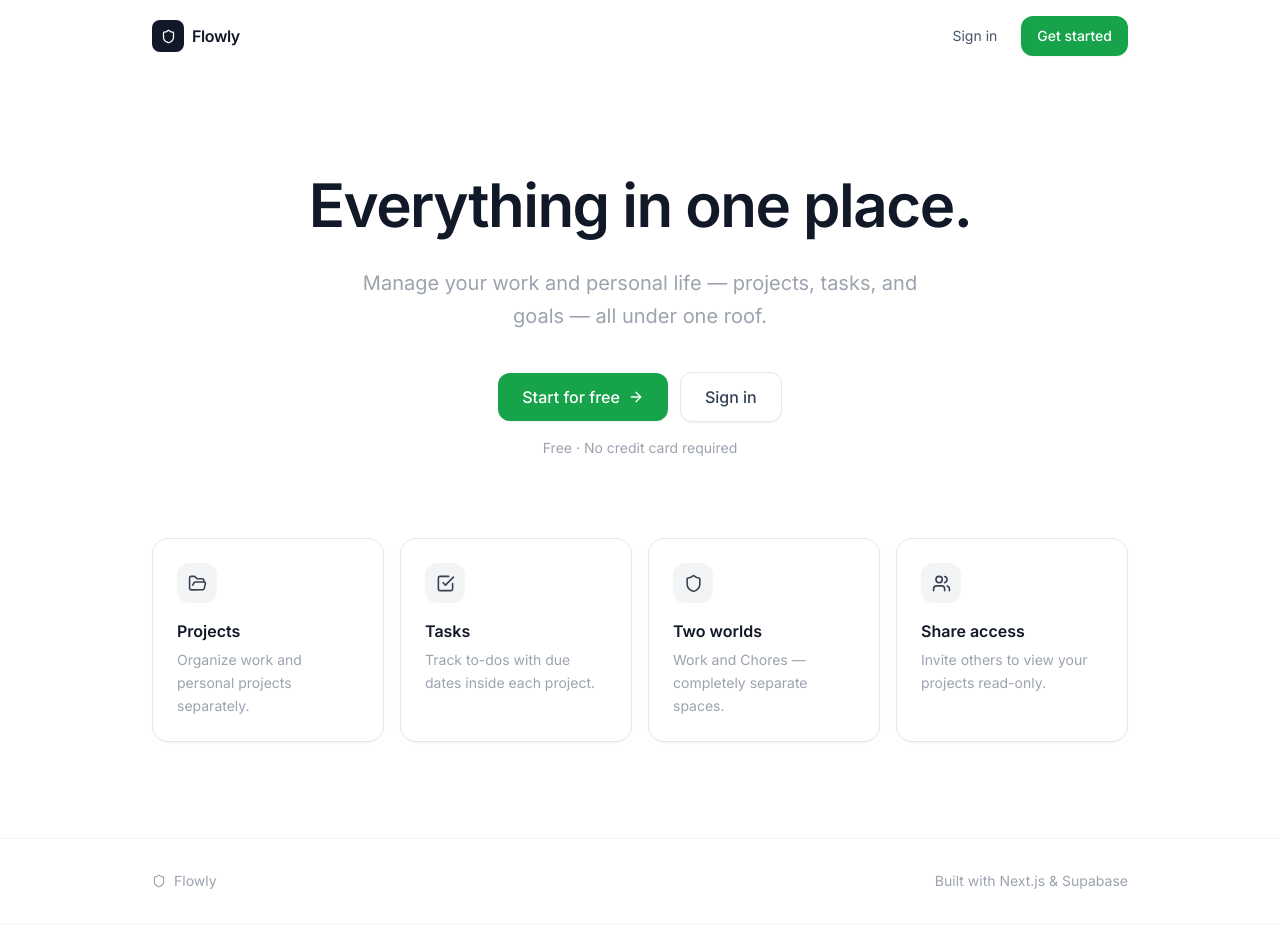
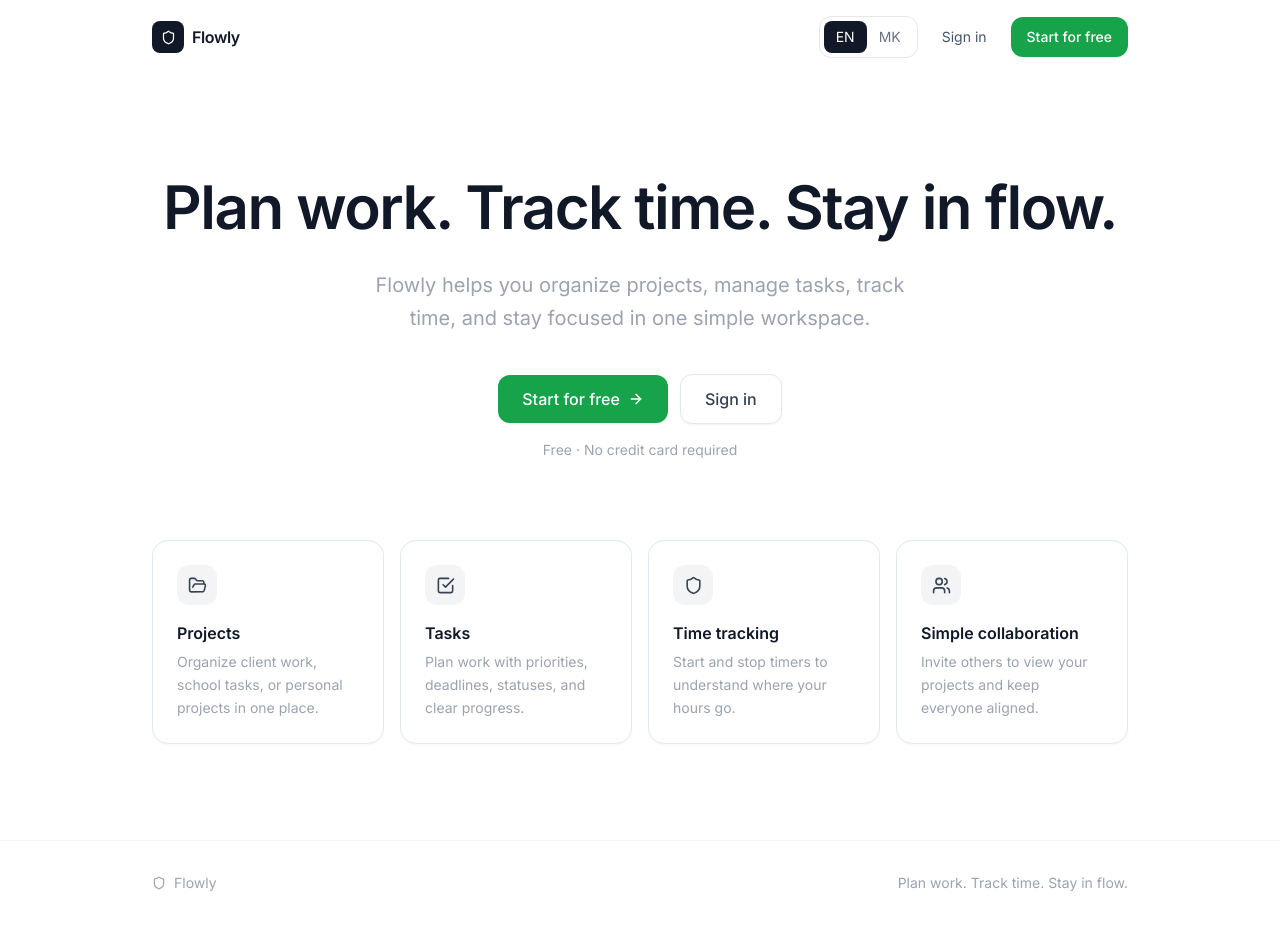
Before and after one commit to risxxkxx/flowly, a Next.js app: page / in a window 1280 px wide. Built offline with nearby package versions, Linux system fonts and the light colour scheme.

Commit message:
Add landing language switch and forgot password

```diff
--- a/app/auth/login/page.tsx
+++ b/app/auth/login/page.tsx
@@ -5,6 +5,7 @@ import Link from 'next/link'
 import { useRouter } from 'next/navigation'
 import { createClient } from '@/lib/supabase/client'
 import { Loader2 } from 'lucide-react'
+
 
 export default function LoginPage() {
   const router = useRouter()
@@ -63,6 +64,11 @@ export default function LoginPage() {
             autoComplete="current-password"
           />
         </div>
+        <div className="text-right">
+  <Link href="/auth/forgot-password" className="text-sm text-gray-500 hover:text-gray-900">
+    Forgot password?
+  </Link>
+</div>
 
         {error && (
           <div className="px-3.5 py-2.5 bg-red-50 border border-red-200 rounded-xl text-sm text-red-600">
--- a/app/page.tsx
+++ b/app/page.tsx
@@ -1,10 +1,64 @@
+'use client'
+
+import { useEffect, useMemo, useState } from 'react'
 import Link from 'next/link'
 import { Shield, CheckSquare, FolderOpen, Users, ArrowRight } from 'lucide-react'
+import en from '@/messages/en.json'
+import mk from '@/messages/mk.json'
+
+type Locale = 'en' | 'mk'
+
+const messages = { en, mk }
+
+function getCookieLocale(): Locale {
+  if (typeof document === 'undefined') return 'en'
+  const match = document.cookie.match(/(?:^|;\s*)vault_locale=(en|mk)/)
+  return match?.[1] === 'mk' ? 'mk' : 'en'
+}
+
+function saveLocale(locale: Locale) {
+  document.cookie = `vault_locale=${locale};path=/;max-age=31536000`
+}
 
 export default function HomePage() {
+  const [locale, setLocale] = useState<Locale>('en')
+
+  useEffect(() => {
+    setLocale(getCookieLocale())
+  }, [])
+
+  const t = useMemo(() => messages[locale].landing, [locale])
+
+  function changeLocale(nextLocale: Locale) {
+    setLocale(nextLocale)
+    saveLocale(nextLocale)
+  }
+
+  const features = [
+    {
+      icon: FolderOpen,
+      title: t.features.projects.title,
+      desc: t.features.projects.desc,
+    },
+    {
+      icon: CheckSquare,
+      title: t.features.tasks.title,
+      desc: t.features.tasks.desc,
+    },
+    {
+      icon: Shield,
+      title: t.features.twoWorlds.title,
+      desc: t.features.twoWorlds.desc,
+    },
+    {
+      icon: Users,
+      title: t.features.share.title,
+      desc: t.features.share.desc,
+    },
+  ]
+
   return (
     <div className="min-h-screen bg-white">
-      {/* Nav */}
       <nav className="flex items-center justify-between px-6 py-4 max-w-5xl mx-auto">
         <div className="flex items-center gap-2">
           <div className="w-8 h-8 bg-gray-900 rounded-lg flex items-center justify-center">
@@ -12,40 +66,67 @@ export default function HomePage() {
           </div>
           <span className="font-semibold text-gray-900 tracking-tight">Flowly</span>
         </div>
+
         <div className="flex items-center gap-3">
-          <Link href="/auth/login" className="btn-ghost">Sign in</Link>
-          <Link href="/auth/register" className="btn-primary">Get started</Link>
+          <div className="flex items-center rounded-xl border border-gray-200 bg-white p-1">
+            <button
+              type="button"
+              onClick={() => changeLocale('en')}
+              className={`px-3 py-1.5 text-sm rounded-lg transition ${
+                locale === 'en'
+                  ? 'bg-gray-900 text-white'
+                  : 'text-gray-500 hover:text-gray-900'
+              }`}
+            >
+              EN
+            </button>
+            <button
+              type="button"
+              onClick={() => changeLocale('mk')}
+              className={`px-3 py-1.5 text-sm rounded-lg transition ${
+                locale === 'mk'
+                  ? 'bg-gray-900 text-white'
+                  : 'text-gray-500 hover:text-gray-900'
+              }`}
+            >
+              MK
+            </button>
+          </div>
+
+          <Link href="/auth/login" className="btn-ghost">
+            {t.signIn}
+          </Link>
+          <Link href="/auth/register" className="btn-primary">
+            {t.startFree}
+          </Link>
         </div>
       </nav>
 
-      {/* Hero */}
       <section className="max-w-5xl mx-auto px-6 pt-24 pb-20 text-center">
         <h1 className="text-6xl font-semibold text-gray-900 tracking-tight mb-6 leading-tight">
-          Everything in one place.
+          {t.title}
         </h1>
+
         <p className="text-xl text-gray-400 max-w-xl mx-auto mb-10 leading-relaxed">
-          Manage your work and personal life — projects, tasks, and goals — all under one roof.
+          {t.subtitle}
         </p>
+
         <div className="flex items-center justify-center gap-3">
           <Link href="/auth/register" className="btn-primary text-base px-6 py-3">
-            Start for free <ArrowRight size={16} />
+            {t.startFree} <ArrowRight size={16} />
           </Link>
+
           <Link href="/auth/login" className="btn-secondary text-base px-6 py-3">
-            Sign in
+            {t.signIn}
           </Link>
         </div>
-        <p className="mt-4 text-sm text-gray-400">Free · No credit card required</p>
+
+        <p className="mt-4 text-sm text-gray-400">{t.free}</p>
       </section>
 
-      {/* Features */}
       <section className="max-w-5xl mx-auto px-6 pb-24">
         <div className="grid grid-cols-1 sm:grid-cols-2 lg:grid-cols-4 gap-4">
-          {[
-            { icon: FolderOpen, title: 'Projects', desc: 'Organize work and personal projects separately.' },
-            { icon: CheckSquare, title: 'Tasks', desc: 'Track to-dos with due dates inside each project.' },
-            { icon: Shield, title: 'Two worlds', desc: 'Work and Chores — completely separate spaces.' },
-            { icon: Users, title: 'Share access', desc: 'Invite others to view your projects read-only.' },
-          ].map(({ icon: Icon, title, desc }) => (
+          {features.map(({ icon: Icon, title, desc }) => (
             <div key={title} className="card p-6">
               <div className="w-10 h-10 bg-gray-100 rounded-xl flex items-center justify-center mb-4">
                 <Icon size={19} className="text-gray-700" />
@@ -57,13 +138,13 @@ export default function HomePage() {
         </div>
       </section>
 
-      <footer className="border-t py-8" style={{borderColor:'#f1f5f9'}}>
+      <footer className="border-t py-8" style={{ borderColor: '#f1f5f9' }}>
         <div className="max-w-5xl mx-auto px-6 flex items-center justify-between text-sm text-gray-400">
           <div className="flex items-center gap-2">
             <Shield size={14} />
             <span>Flowly</span>
           </div>
-          <span>Built with Next.js & Supabase</span>
+          <span>Plan work. Track time. Stay in flow.</span>
         </div>
       </footer>
     </div>
--- a/messages/en.json
+++ b/messages/en.json
@@ -6,17 +6,30 @@
     "signOut": "Sign out"
   },
   "landing": {
-    "title": "Everything in one place.",
-    "subtitle": "Manage your work and personal life — projects, tasks, and goals — all under one roof.",
-    "startFree": "Start for free",
-    "signIn": "Sign in",
-    "free": "Free · No credit card required",
-    "features": {
-      "projects": { "title": "Projects", "desc": "Organize work and personal projects separately." },
-      "tasks": { "title": "Tasks", "desc": "Track to-dos with due dates inside each project." },
-      "twoWorlds": { "title": "Two worlds", "desc": "Work and Chores — completely separate spaces." },
-      "share": { "title": "Share access", "desc": "Invite others to view your projects read-only." }
+  "title": "Plan work. Track time. Stay in flow.",
+  "subtitle": "Flowly helps you organize projects, manage tasks, track time, and stay focused in one simple workspace.",
+  "startFree": "Start for free",
+  "signIn": "Sign in",
+  "free": "Free · No credit card required",
+  "features": {
+    "projects": {
+      "title": "Projects",
+      "desc": "Organize client work, school tasks, or personal projects in one place."
+    },
+    "tasks": {
+      "title": "Tasks",
+      "desc": "Plan work with priorities, deadlines, statuses, and clear progress."
+    },
+    "twoWorlds": {
+      "title": "Time tracking",
+      "desc": "Start and stop timers to understand where your hours go."
+    },
+    "share": {
+      "title": "Simple collaboration",
+      "desc": "Invite others to view your projects and keep everyone aligned."
     }
+  }
+
   },
   "auth": {
     "welcomeBack": "Welcome back",
--- a/messages/mk.json
+++ b/messages/mk.json
@@ -5,18 +5,31 @@
     "chores": "Приватно",
     "signOut": "Одјави се"
   },
-  "landing": {
-    "title": "Се на едно место.",
-    "subtitle": "Управувај со работата и приватниот живот — проекти, задачи и цели — сè под еден покрив.",
-    "startFree": "Започни бесплатно",
-    "signIn": "Најави се",
-    "free": "Бесплатно · Без кредитна картичка",
-    "features": {
-      "projects": { "title": "Проекти", "desc": "Организирај работни и лични проекти одделно." },
-      "tasks": { "title": "Задачи", "desc": "Следи задачи со рокови внатре во секој проект." },
-      "twoWorlds": { "title": "Два света", "desc": "Работа и Приватно — целосно одделени простори." },
-      "share": { "title": "Споделување", "desc": "Покани други да го гледаат проектот само за читање." }
+"landing": {
+  "title": "Планирај работа. Следи време. Остани во фокус.",
+  "subtitle": "Flowly ти помага да организираш проекти, задачи и потрошено време во еден едноставен работен простор.",
+  "startFree": "Започни бесплатно",
+  "signIn": "Најави се",
+  "free": "Бесплатно · Без кредитна картичка",
+  "features": {
+    "projects": {
+      "title": "Проекти",
+      "desc": "Организирај работа со клиенти, факултетски задачи или лични проекти на едно место."
+    },
+    "tasks": {
+      "title": "Задачи",
+      "desc": "Планирај работа со приоритети, рокови, статуси и јасен напредок."
+    },
+    "twoWorlds": {
+      "title": "Следење време",
+      "desc": "Стартувај и стопирај тајмери за да знаеш каде оди твоето време."
+    },
+    "share": {
+      "title": "Едноставна соработка",
+      "desc": "Покани други да ги гледаат проектите и сите да бидат во тек."
     }
+  }
+
   },
   "auth": {
     "welcomeBack": "Добредојде назад",
```
Also changed, not shown: app/auth/forgot-password/page.tsx (added, +89 -0 lines), app/auth/reset-password/page.tsx (added, +117 -0 lines).
